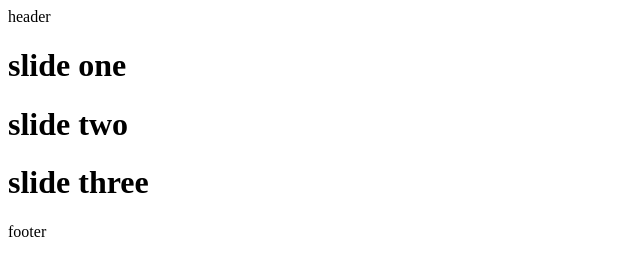
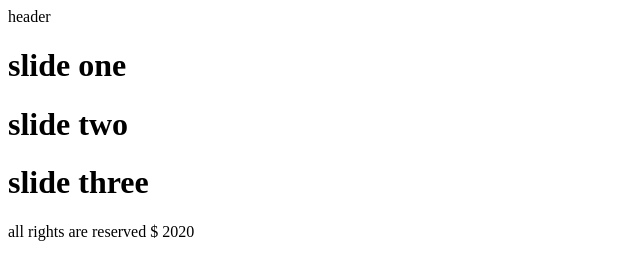
Before and after one commit to TETA82/git-project-one3, a plain HTML site: page index.html in a window 1280 px wide. Shown: the whole page, without its empty margins (0-640 px from the left). Drawn offline with Linux system fonts and the light colour scheme.

Commit message:
footer updated

```diff
--- a/index.html
+++ b/index.html
@@ -15,7 +15,7 @@
         <h1>slide three</h1>
     </div>
     <footer>
-        footer
+        all rights are reserved $ 2020
     </footer>
 </body>
 </html>
```
